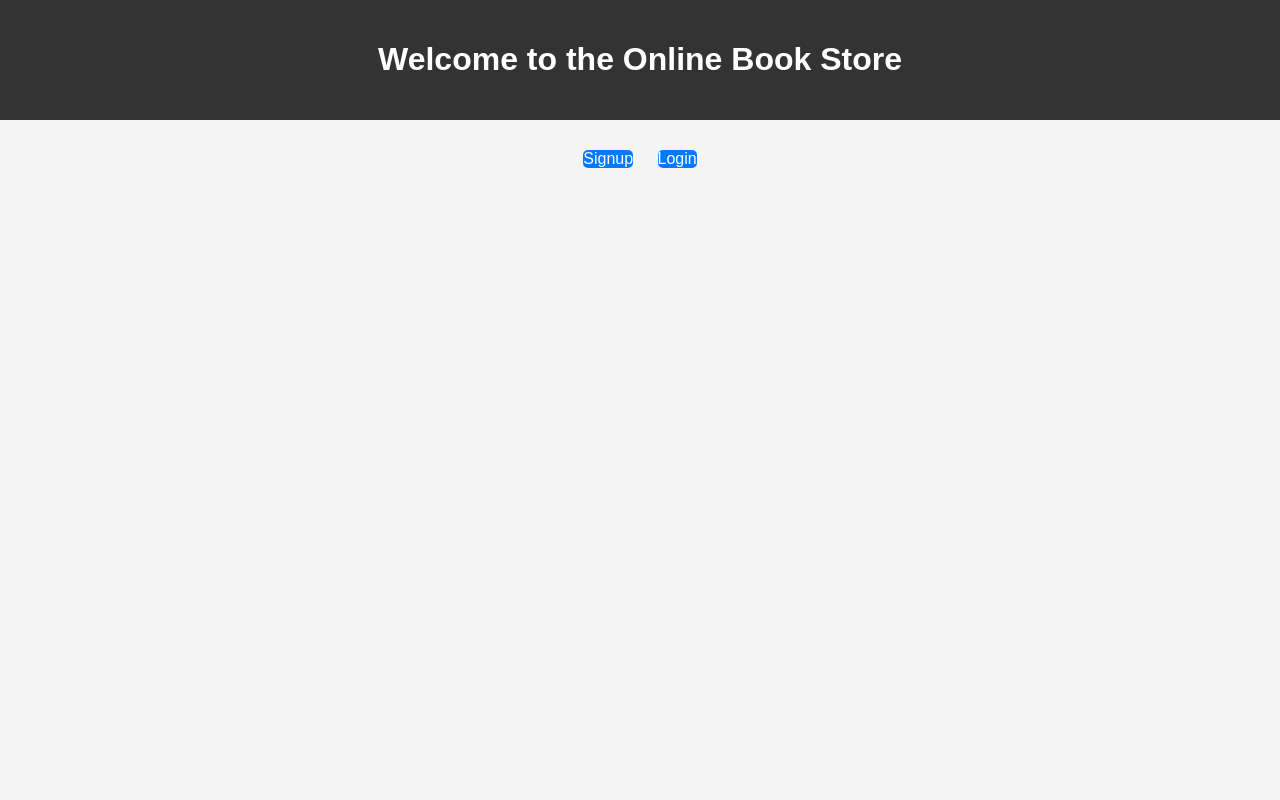
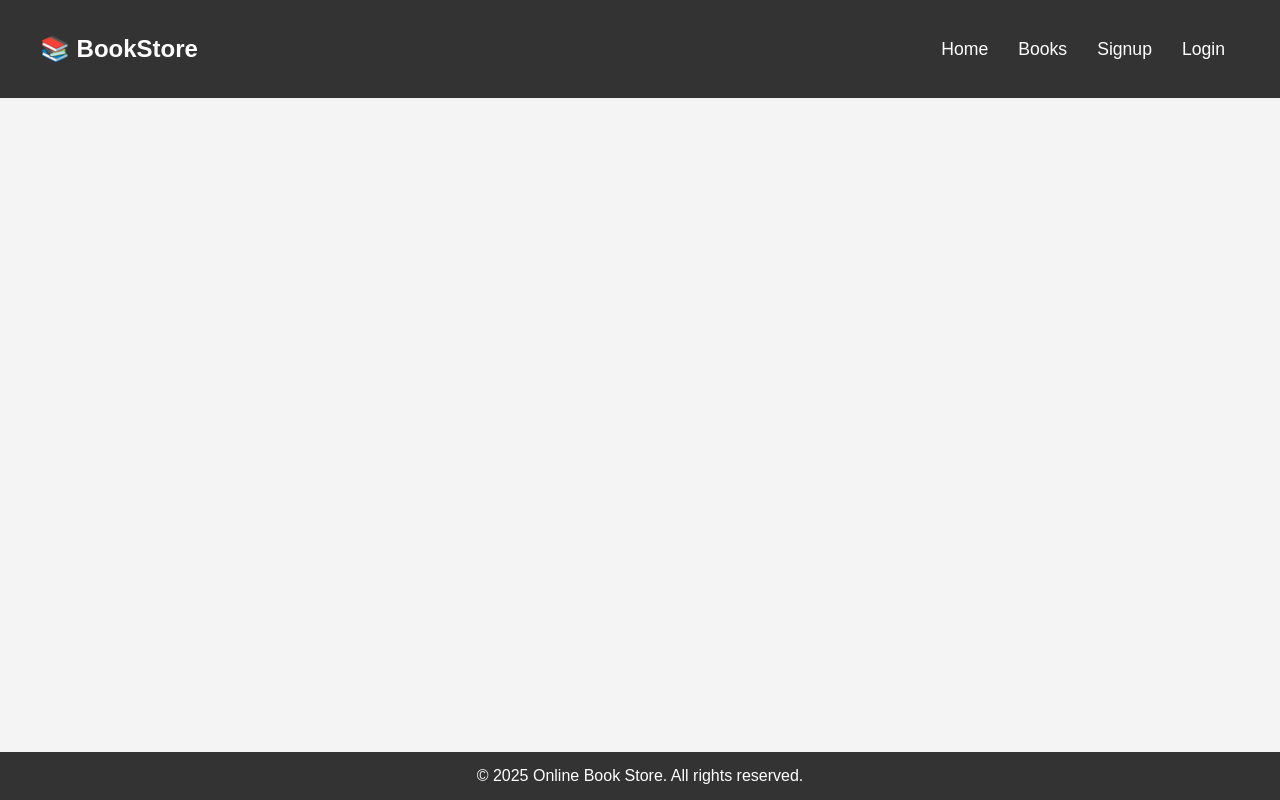
Before and after one commit to TsheringYangden99/bookstore, a Node server app: page / in a window 1280 px wide. Run offline with Node 20, Linux system fonts and the light colour scheme; some libraries are stand-ins or nearby versions.

Commit message:
Practical 4

```diff
--- a/app.js
+++ b/app.js
@@ -9,7 +9,7 @@ const indexRoutes = require('./routes/index');
 const authRoutes = require('./routes/authRoutes');
 const homeRoutes = require('./routes/homeRoutes');
 const profileRoutes = require('./routes/profileRoutes');
-
+const bookRoutes = require("./routes/bookRoutes");
 
 //load environment variables
 dotenv.config();
@@ -50,6 +50,7 @@ app.use('/', indexRoutes);
 app.use('/auth', authRoutes);
 app.use('/', homeRoutes);
 app.use('/', profileRoutes);
+app.use("/", bookRoutes);
 
 
 //for db connection
--- /dev/null
+++ b/public/css/headerStyles.css
@@ -0,0 +1,62 @@
+/* General Reset */
+body, h1, p, ul {
+    margin: 0;
+    padding: 0;
+    box-sizing: border-box;
+    font-family: Arial, sans-serif;
+}
+
+
+/* Navbar Styling */
+.navbar {
+    display: flex;
+    justify-content: space-between;
+    align-items: center;
+    background: #333;
+    padding: 15px 20px;
+    color: white;
+}
+
+
+.navbar .logo a {
+    text-decoration: none;
+    color: white;
+    font-size: 1.5em;
+    font-weight: bold;
+}
+
+
+.nav-links {
+    list-style: none;
+    display: flex;
+}
+
+
+.nav-links li {
+    margin: 0 15px;
+}
+
+
+.nav-links a {
+    text-decoration: none;
+    color: white;
+    font-size: 1.1em;
+    transition: color 0.3s ease;
+}
+
+
+.nav-links a:hover {
+    color: #f4a261;
+}
+
+
+/* Footer Styling */
+.footer {
+    background: #333;
+    color: white;
+    text-align: center;
+    padding: 15px 0;
+    position: absolute;
+    bottom: 0;
+    width: 100%;
+}
--- a/views/index.ejs
+++ b/views/index.ejs
@@ -5,17 +5,26 @@
     <meta name="viewport" content="width=device-width, initial-scale=1.0">
     <title><%= title %></title>
     <link rel="stylesheet" href="/css/styles.css">
+    <link rel="stylesheet" href="/css/headerStyles.css">
 </head>
 <body>
-        <header>
+
+
+    <%- include('partials/header') %>
+
+
+    <!-- <main>
         <h1>Welcome to the Online Book Store</h1>
-        </header>
-        <main>
         <div class="auth-buttons">
-                <a href="/auth/signup"class="btn">Signup</a>
-                <a href="/auth/login"class="btn">Login</a>
+            <a href="/auth/signup" class="btn">Signup</a>
+            <a href="/auth/login" class="btn">Login</a>
         </div>
-        </main>
+    </main> -->
+
+
+    <%- include('partials/footer') %>
+
+
     <script src="/js/script.js"></script>
 </body>
 </html>
--- /dev/null
+++ b/views/partials/footer.ejs
@@ -0,0 +1,3 @@
+<footer class="footer">
+    <p>&copy; 2025 Online Book Store. All rights reserved.</p>
+</footer>
--- /dev/null
+++ b/views/partials/header.ejs
@@ -0,0 +1,13 @@
+<header>
+    <nav class="navbar">
+        <div class="logo">
+            <a href="/">📚 BookStore</a>
+        </div>
+        <ul class="nav-links">
+            <li><a href="/">Home</a></li>
+            <li><a href="/home-books">Books</a></li>
+            <li><a href="/auth/signup">Signup</a></li>
+            <li><a href="/auth/login">Login</a></li>
+        </ul>
+    </nav>
+</header>
```
Also changed, not shown: controllers/bookController.js (added, +22 -0 lines), models/bookModel.js (added, +30 -0 lines), public/css/loginStyles.css (added, +56 -0 lines), public/css/signupStyles.css (added, +56 -0 lines), routes/bookRoutes.js (added, +9 -0 lines), routes/profileRoutes.js (+5 -2 lines), views/Components/script.js (+11 -8 lines), views/books.ejs (added, +24 -0 lines), views/login.ejs (+30 -5 lines), views/signup.ejs (+31 -7 lines). Lines whose indentation alone changed are shown as unchanged.
